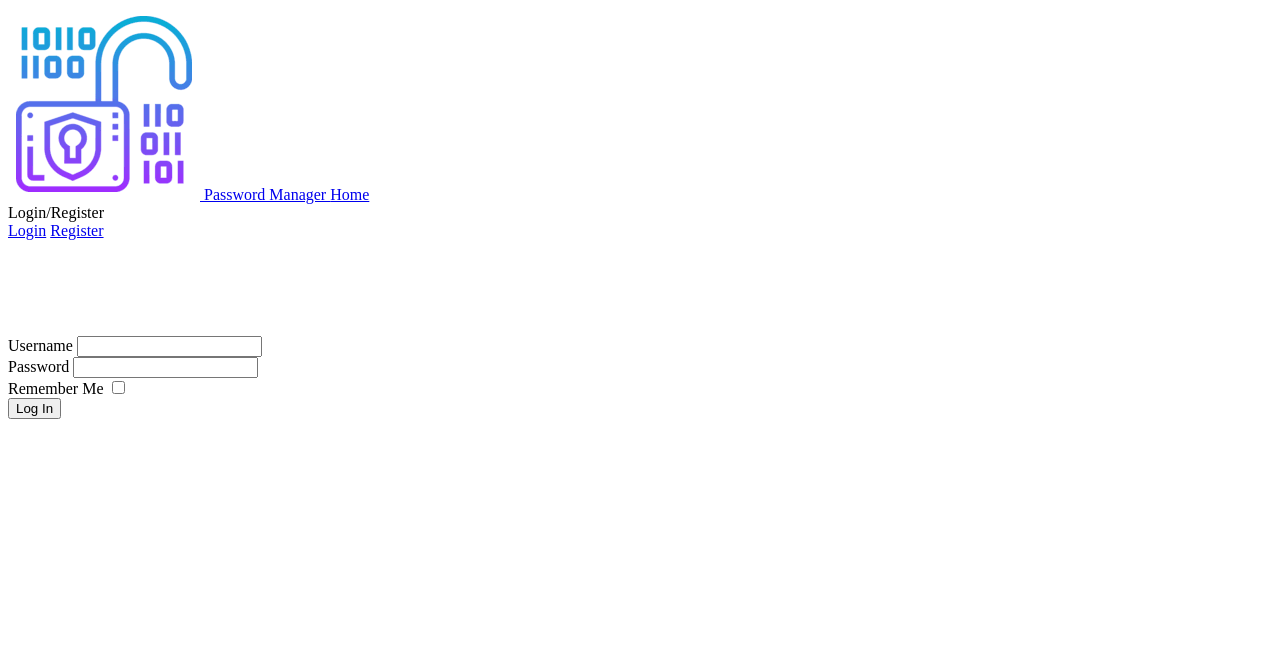
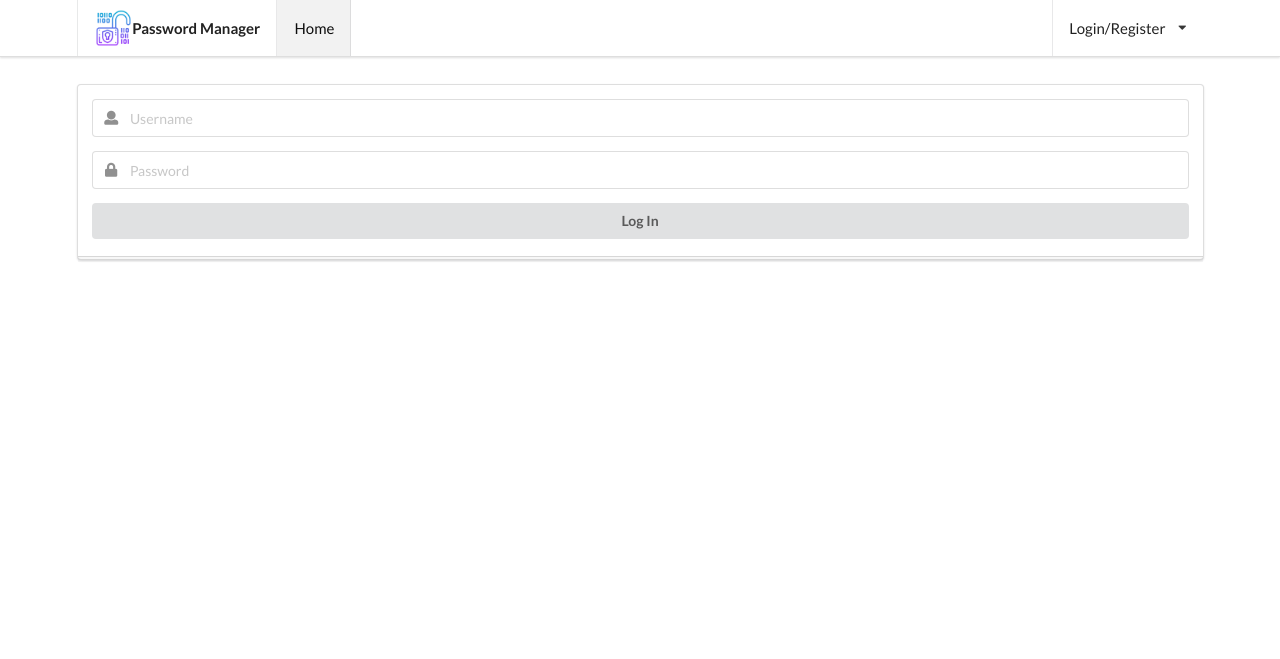
Before and after one commit to Brennii96/password-manager, a PHP site: page /login.php in a window 1280 px wide. Shown: the top 659 px of the page. Before the commit the page ends 419 px from the top, so only its background shows below. Run offline with PHP 8.4, Linux system fonts and the light colour scheme; some libraries are stand-ins or nearby versions.

Commit message:
Not sure

```diff
--- a/addpassword.php
+++ b/addpassword.php
@@ -57,7 +57,7 @@ if (Input::exists()) {
     <meta name="viewport"
           content="width=device-width, user-scalable=no, initial-scale=1.0, maximum-scale=1.0, minimum-scale=1.0">
     <meta http-equiv="X-UA-Compatible" content="ie=edge">
-    <link rel="stylesheet" href="./assets/css/semantic.min.css">
+    <link rel="stylesheet" href="https://cdnjs.cloudflare.com/ajax/libs/semantic-ui/2.4.1/semantic.min.css">
     <title>Password Manager - Add Password</title>
     <?php include_once 'includes/icons.php'; ?>
 </head>
--- a/changepassword.php
+++ b/changepassword.php
@@ -58,7 +58,7 @@ if (Input::exists()) {
           content="width=device-width, user-scalable=no, initial-scale=1.0, maximum-scale=1.0, minimum-scale=1.0">
     <meta http-equiv="X-UA-Compatible" content="ie=edge">
     <title>Password Manager</title>
-    <link rel="stylesheet" href="./assets/css/semantic.min.css">
+    <link rel="stylesheet" href="https://cdnjs.cloudflare.com/ajax/libs/semantic-ui/2.4.1/semantic.min.css">
     <link rel="stylesheet" href="https://cdn.datatables.net/1.10.18/css/dataTables.semanticui.min.css">
     <?php include_once 'includes/icons.php'; ?>
 </head>
--- a/includes/icons.php
+++ b/includes/icons.php
@@ -1,4 +1,4 @@
-<!--<link rel="manifest" href="manifest.json">-->
+<link rel="manifest" href="manifest.json">
 <link rel="apple-touch-icon" sizes="180x180" href="assets/icons/apple-touch-icon.png">
 <link rel="icon" type="image/png" sizes="32x32" href="assets/icons/favicon-32x32.png">
 <link rel="icon" type="image/png" sizes="16x16" href="assets/icons/favicon-16x16.png">
@@ -13,17 +13,17 @@
         margin-top: 6em;
     }
 </style>
-<!--<script>-->
-<!--    // Initialize the service worker-->
-<!--    if ('serviceWorker' in navigator) {-->
-<!--        navigator.serviceWorker.register('serviceworker.js', {-->
-<!--            scope: '.'-->
-<!--        }).then(function (registration) {-->
-<!--            // Registration was successful-->
-<!--            console.log('ServiceWorker registration successful with scope: ', registration.scope);-->
-<!--        }, function (err) {-->
-<!--            // registration failed :(-->
-<!--            console.log('ServiceWorker registration failed: ', err);-->
-<!--        });-->
-<!--    }-->
-<!--</script>-->
+<script>
+    // Initialize the service worker
+    if ('serviceWorker' in navigator) {
+        navigator.serviceWorker.register('serviceworker.js', {
+            scope: '.'
+        }).then(function (registration) {
+            // Registration was successful
+            console.log('ServiceWorker registration successful with scope: ', registration.scope);
+        }, function (err) {
+            // registration failed :(
+            console.log('ServiceWorker registration failed: ', err);
+        });
+    }
+</script>
--- a/includes/scripts.php
+++ b/includes/scripts.php
@@ -1,4 +1,4 @@
-<script src="assets/js/jquery.min.js"></script>
-<script src="assets/js/semantic.min.js"></script>
+<script src="https://cdnjs.cloudflare.com/ajax/libs/jquery/3.4.1/jquery.min.js"></script>
+<script src="https://cdnjs.cloudflare.com/ajax/libs/semantic-ui/2.4.1/semantic.min.js"></script>
 <script src="https://cdn.datatables.net/1.10.18/js/jquery.dataTables.min.js"></script>
 <script src="https://cdn.datatables.net/1.10.18/js/dataTables.semanticui.min.js"></script>
--- a/index.php
+++ b/index.php
@@ -11,11 +11,10 @@ $encrypt = new Encryption();
 <html lang="en">
 <head>
     <meta charset="UTF-8">
-    <meta name="viewport"
-          content="width=device-width, user-scalable=no, initial-scale=1.0, maximum-scale=1.0, minimum-scale=1.0">
+    <meta name="viewport" content="width=device-width, user-scalable=no, initial-scale=1.0, maximum-scale=1.0, minimum-scale=1.0">
     <meta http-equiv="X-UA-Compatible" content="ie=edge">
     <title>Password Manager</title>
-    <link rel="stylesheet" href="assets/css/semantic.min.css">
+    <link rel="stylesheet" href="https://cdnjs.cloudflare.com/ajax/libs/semantic-ui/2.4.1/semantic.min.css">
     <link rel="stylesheet" href="https://cdn.datatables.net/1.10.18/css/dataTables.semanticui.min.css">
     <?php include 'includes/icons.php'; ?>
 </head>
@@ -72,6 +71,7 @@ $encrypt = new Encryption();
     $(document).ready(function () {
         $('#passwords').DataTable();
     });
+
 </script>
 </body>
 </html>
--- a/login.php
+++ b/login.php
@@ -37,11 +37,10 @@ if (Input::exists()) {
 <html lang="en">
 <head>
     <meta charset="UTF-8">
-    <meta name="viewport"
-          content="width=device-width, user-scalable=no, initial-scale=1.0, maximum-scale=1.0, minimum-scale=1.0">
+    <meta name="viewport" content="width=device-width, user-scalable=no, initial-scale=1.0, maximum-scale=1.0, minimum-scale=1.0">
     <meta http-equiv="X-UA-Compatible" content="ie=edge">
     <title>Password Manager</title>
-    <link rel="stylesheet" href="assets/css/semantic.min.css">
+    <link rel="stylesheet" href="https://cdnjs.cloudflare.com/ajax/libs/semantic-ui/2.4.1/semantic.min.css">
     <link rel="stylesheet" href="https://cdn.datatables.net/1.10.18/css/dataTables.semanticui.min.css">
     <?php include_once 'includes/icons.php'; ?>
 </head>
@@ -67,26 +66,25 @@ if (Input::exists()) {
 </div>
 <div class="pusher">
     <div class="main ui container">
+        <div class="ui stacked segment">
         <form class="ui form" action="" method="post">
             <div class="field">
-        <label for="username">Username</label>
-        <input type="text" name="username" id="username" autocomplete="off">
+                <div class="ui left icon input">
+                    <i class="user icon"></i>
+                <input type="text" name="username" id="username" autocomplete="off" placeholder="Username">
                 </div>
-
+            </div>
             <div class="field">
-        <label for="password">Password</label>
-        <input type="password" name="password" id="password" autocomplete="off">
+                <div class="ui left icon input">
+                    <i class="lock icon"></i>
+                    <input type="password" name="password" id="password" autocomplete="off" placeholder="Password">
                 </div>
-
-            <div class="field">
-        <label for="remember">Remember Me
-            <input type="checkbox" name="remember" id="remember">
-        </label>
             </div>
 
             <input type="hidden" name="token" value="<?php echo Token::generate(); ?>">
-    <input type="submit" value="Log In">
+            <input class="ui fluid button submit" type="submit" value="Log In">
         </form>
+        </div>
     </div>
 </div>
 </body>
--- a/offline.html
+++ b/offline.html
@@ -2,8 +2,7 @@
 <html lang="en">
 <head>
     <meta charset="UTF-8">
-    <meta name="viewport"
-          content="width=device-width, user-scalable=no, initial-scale=1.0, maximum-scale=1.0, minimum-scale=1.0">
+    <meta name="viewport" content="width=device-width, user-scalable=no, initial-scale=1.0, maximum-scale=1.0, minimum-scale=1.0">
     <meta http-equiv="X-UA-Compatible" content="ie=edge">
     <title>Offline - Password Manager</title>
 </head>
--- a/register.php
+++ b/register.php
@@ -68,11 +68,10 @@ if (Input::exists()) {
 <html lang="en">
 <head>
     <meta charset="UTF-8">
-    <meta name="viewport"
-          content="width=device-width, user-scalable=no, initial-scale=1.0, maximum-scale=1.0, minimum-scale=1.0">
+    <meta name="viewport" content="width=device-width, user-scalable=no, initial-scale=1.0, maximum-scale=1.0, minimum-scale=1.0">
     <meta http-equiv="X-UA-Compatible" content="ie=edge">
     <title>Password Manager</title>
-    <link rel="stylesheet" href="assets/css/semantic.min.css">
+    <link rel="stylesheet" href="https://cdnjs.cloudflare.com/ajax/libs/semantic-ui/2.4.1/semantic.min.css">
     <link rel="stylesheet" href="https://cdn.datatables.net/1.10.18/css/dataTables.semanticui.min.css">
     <?php include_once 'includes/icons.php'; ?>
 </head>
--- a/update.php
+++ b/update.php
@@ -51,7 +51,7 @@ if (Input::exists()) {
           content="width=device-width, user-scalable=no, initial-scale=1.0, maximum-scale=1.0, minimum-scale=1.0">
     <meta http-equiv="X-UA-Compatible" content="ie=edge">
     <title>Password Manager</title>
-    <link rel="stylesheet" href="assets/css/semantic.min.css">
+    <link rel="stylesheet" href="https://cdnjs.cloudflare.com/ajax/libs/semantic-ui/2.4.1/semantic.min.css">
     <link rel="stylesheet" href="https://cdn.datatables.net/1.10.18/css/dataTables.semanticui.min.css">
     <?php include_once 'includes/icons.php'; ?>
 </head>
```
Also changed, not shown: editentry.php (+16 -17 lines), master.php (deleted, +0 -28 lines). Lines whose indentation alone changed are shown as unchanged.
